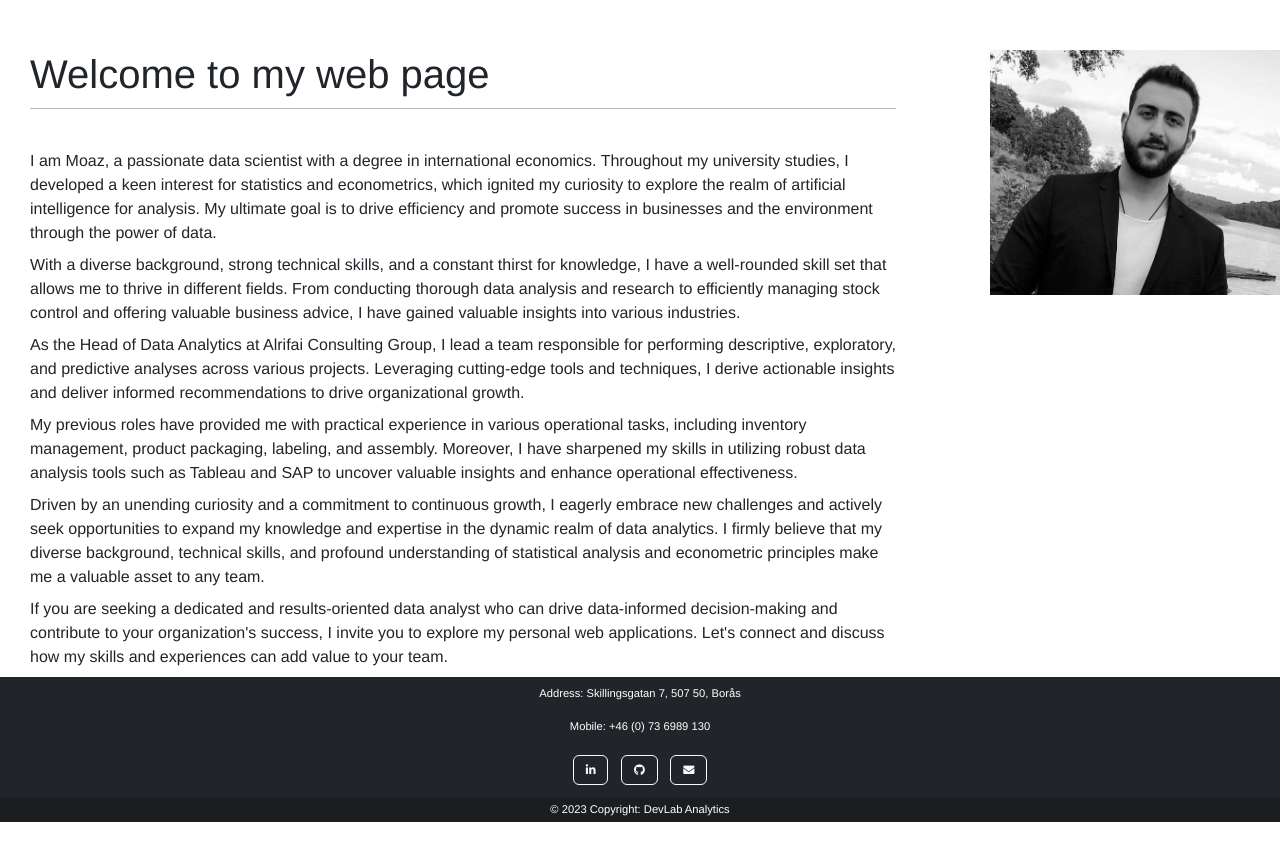
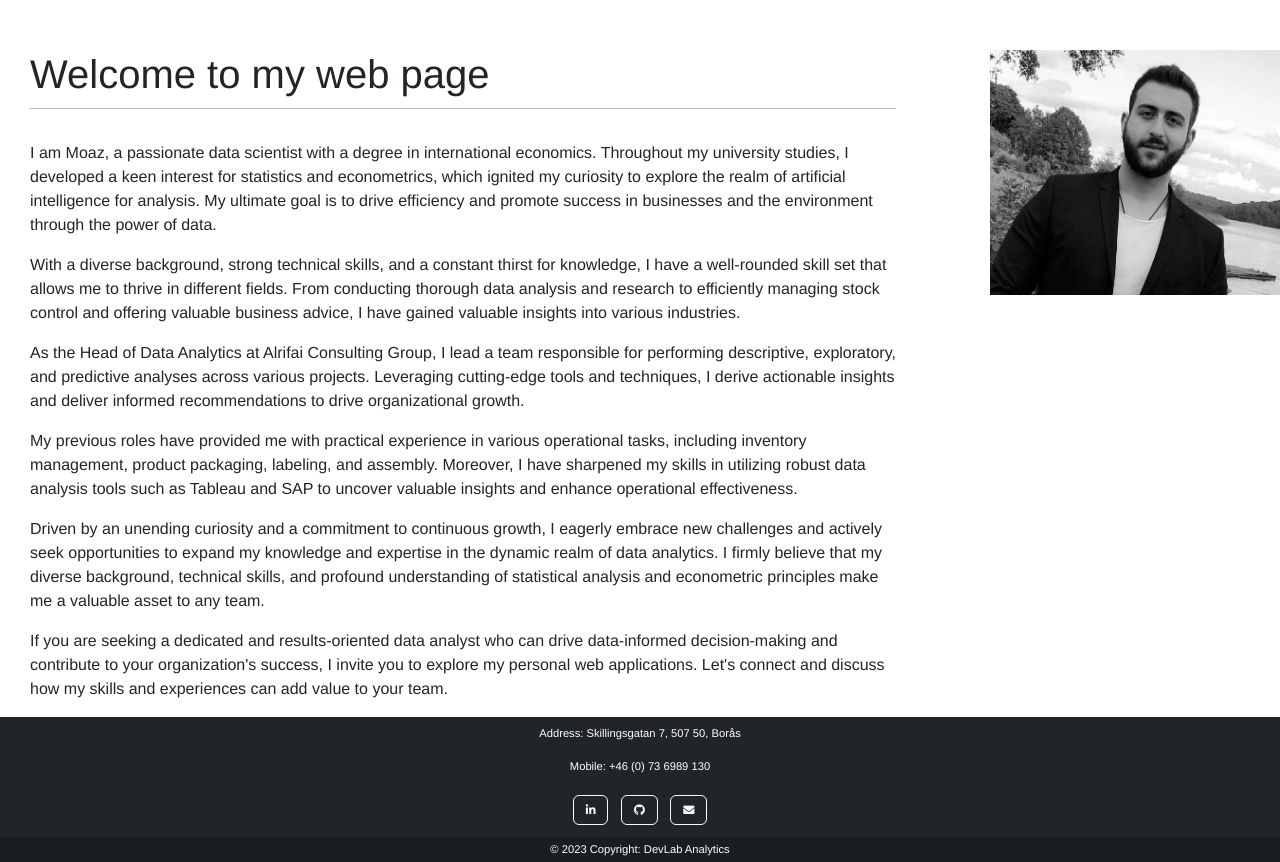
Before and after one commit to moazAlhomsi/personalWebsite, a Django app: page / in a window 1280 px wide. Shown: the part 56-918 px from the top of the page. Before the commit the page ends 878 px from the top, so only its background shows below. Run offline with Django 4.2, Linux system fonts and the light colour scheme.

Commit message:
Update blog.css

```diff
--- a/blog/static/css/blog.css
+++ b/blog/static/css/blog.css
@@ -63,13 +63,6 @@ h2 {
     width: 70%;
     height: 70vh;
 }
-
-#content-home p {
-    margin: 0.5em 0;
-    padding: 0;
-    line-height: 1.5;
-}
-
 
 
 .navbar-expand-lg .navbar-nav .nav-link {
```
